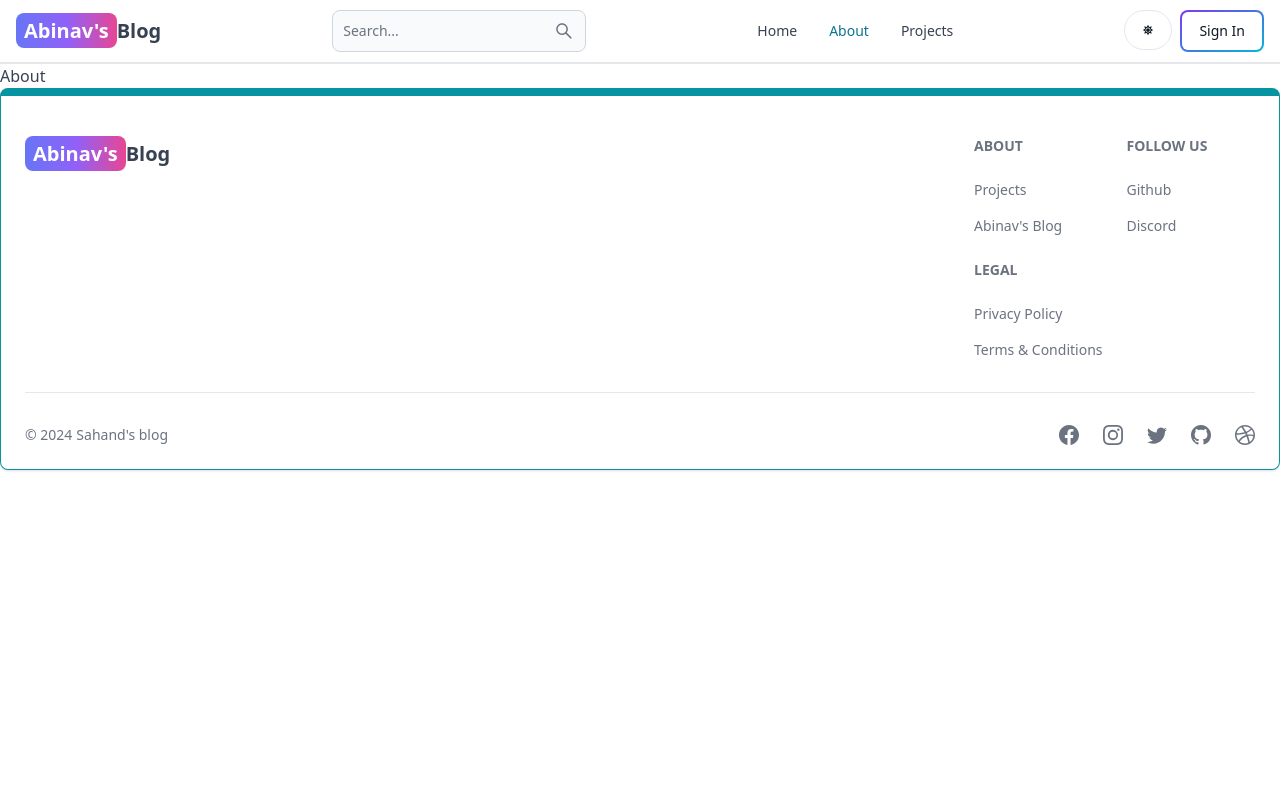
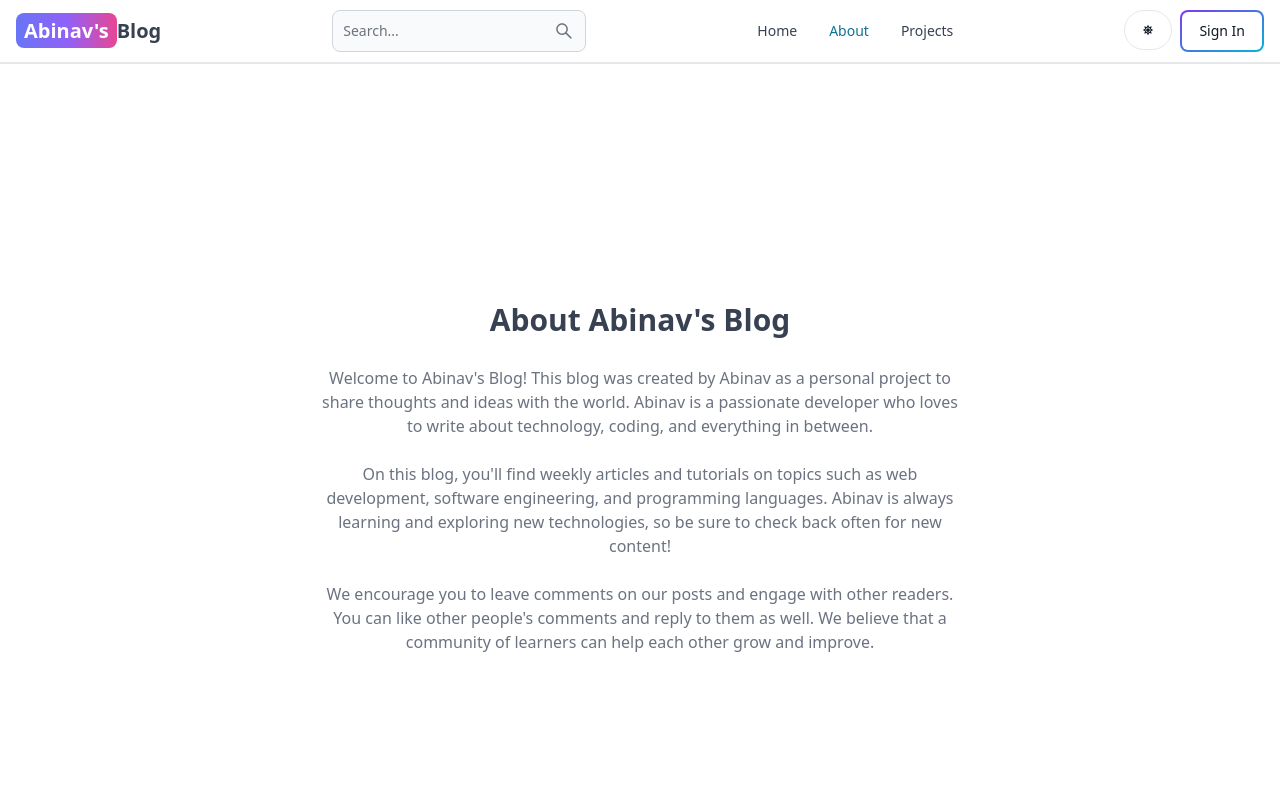
Before and after one commit to Abinavkrishnaa/BLOG, a React (Vite) app in the folder client/: page /about in a window 1280 px wide. Shown: the top 800 px of the page. Built offline with nearby package versions, Linux system fonts and the light colour scheme; no server answers.

Commit message:
about and projects page

```diff
--- a/client/src/pages/About.jsx
+++ b/client/src/pages/About.jsx
@@ -2,6 +2,36 @@
 
 export default function About() {
   return (
-    <div>About</div>
-  )
+    <div className='min-h-screen flex items-center justify-center'>
+      <div className='max-w-2xl mx-auto p-3 text-center'>
+        <div>
+          <h1 className='text-3xl font font-semibold text-center my-7'>
+            About Abinav&apos;s Blog
+          </h1>
+          <div className='text-md text-gray-500 flex flex-col gap-6'>
+            <p>
+              Welcome to Abinav&apos;s Blog! This blog was created by Abinav
+              as a personal project to share  thoughts and ideas with the
+              world. Abinav is a passionate developer who loves to write about
+              technology, coding, and everything in between.
+            </p>
+
+            <p>
+              On this blog, you&apos;ll find weekly articles and tutorials on topics
+              such as web development, software engineering, and programming
+              languages. Abinav is always learning and exploring new
+              technologies, so be sure to check back often for new content!
+            </p>
+
+            <p>
+              We encourage you to leave comments on our posts and engage with
+              other readers. You can like other people&apos;s comments and reply to
+              them as well. We believe that a community of learners can help
+              each other grow and improve.
+            </p>
+          </div>
+        </div>
+      </div>
+    </div>
+  );
 }
--- a/client/src/pages/Projects.jsx
+++ b/client/src/pages/Projects.jsx
@@ -1,7 +1,12 @@
+import CallToAction from "../components/CallToAction";
 
 
 export default function Projects() {
   return (
-    <div>Projects</div>
-  )
-}
+    <div className='min-h-screen max-w-2xl mx-auto flex justify-center items-center flex-col gap-6 p-3'>
+      <h1 className='text-3xl font-semibold'>Pojects</h1>
+      <p className='text-md text-gray-500'>Build fun and engaging projects while learning HTML, CSS, and JavaScript!</p>
+      <CallToAction />
+    </div>
+    );
+  }
```
